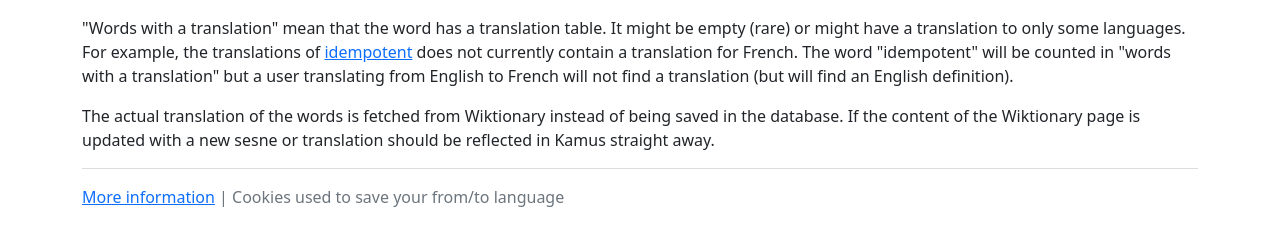
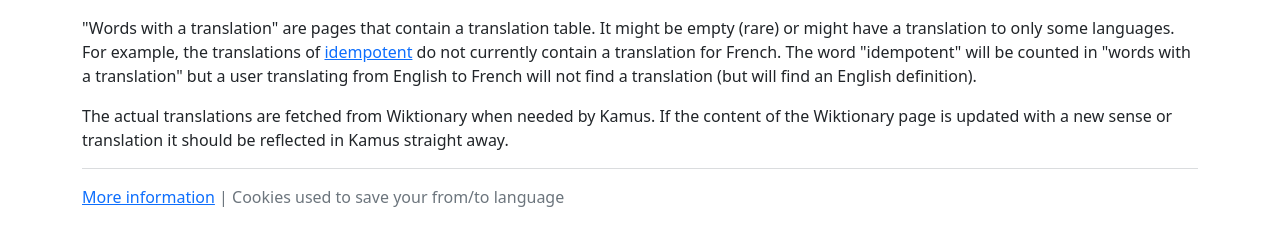
Before and after one commit to cpina/kamus-dictionary, a Django app: template kamus/core/templates/kamus/imports.html in a window 1280 px wide. Shown: the part 359-605 px from the top of the page. Run offline with Django 4.2, Linux system fonts and the light colour scheme; the template is opened without the code that fills it, so the values that code supplies are empty; some libraries are stand-ins or nearby versions.

Commit message:
Improve user text

```diff
--- a/kamus/core/templates/kamus/imports.html
+++ b/kamus/core/templates/kamus/imports.html
@@ -47,15 +47,15 @@
         </tbody>
     </table>
     <p>
-        "Words with a translation" mean that the word has a translation table. It might be empty (rare) or might have
+        "Words with a translation" are pages that contain a translation table. It might be empty (rare) or might have
         a translation to only some languages. For example, the translations of
-        <a href="https://en.wiktionary.org/wiki/idempotent#Translations">idempotent</a> does not
+        <a href="https://en.wiktionary.org/wiki/idempotent#Translations">idempotent</a> do not
         currently contain a translation for French. The word "idempotent" will be counted in "words with a translation"
         but a user translating from English to French will not find a translation (but will find an English definition).
     </p>
     <p>
-        The actual translation of the words is fetched from Wiktionary instead of being saved in the database. If the
-        content of the Wiktionary page is updated with a new sesne or translation should be reflected in Kamus straight
-        away.
+        The actual translations are fetched from Wiktionary when needed by Kamus. If the
+        content of the Wiktionary page is updated with a new sense or translation it should be reflected in Kamus
+        straight away.
     </p>
 {% endblock %}
```
